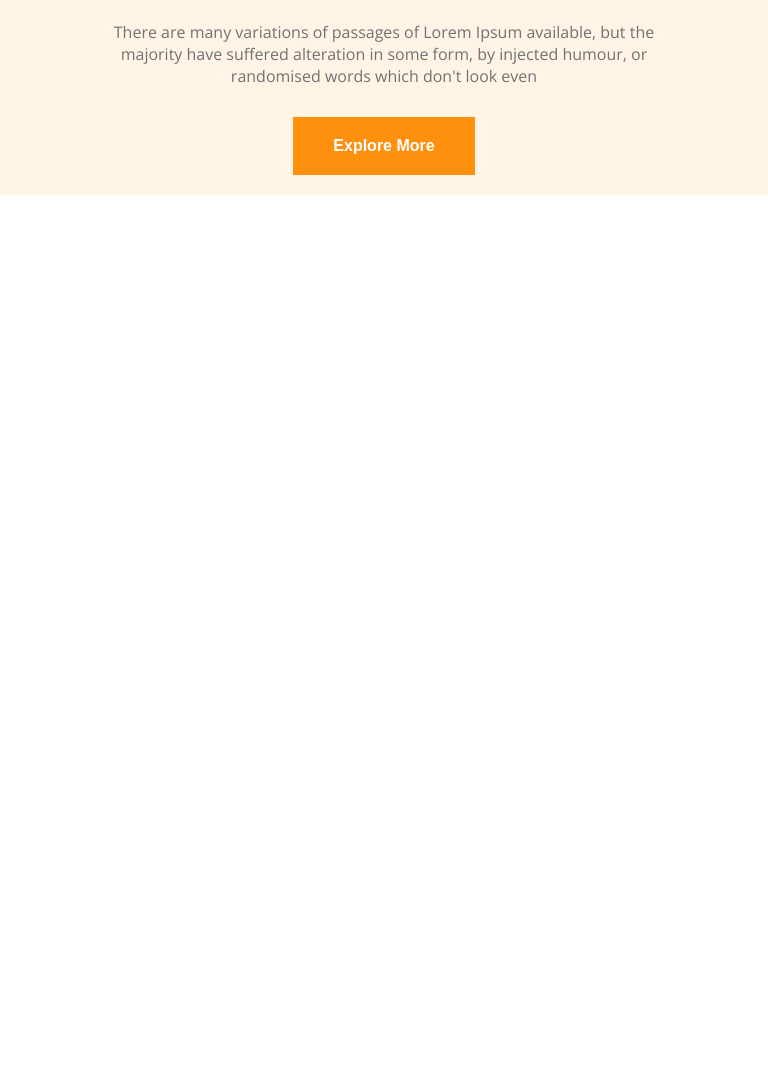
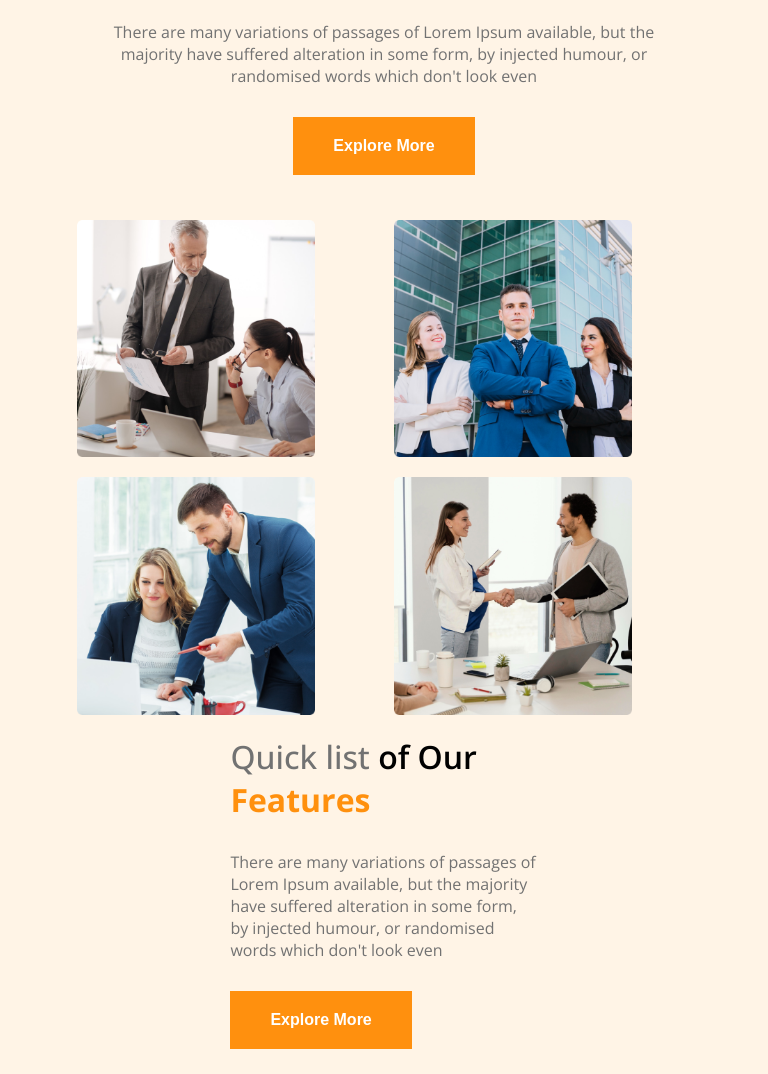
Before and after one commit to aanafiu/G3-Architecture, a plain HTML site: page index.html in a window 768 px wide. Shown: the part 673-1747 px from the top of the page. Before the commit the page ends 868 px from the top, so only its background shows below. Drawn offline with nearby package versions, Linux system fonts and the light colour scheme.

Commit message:
Team Section

```diff
--- a/index.html
+++ b/index.html
@@ -58,5 +58,28 @@
         </section>
       </main>
 
+      <!-- Team -->
+       <section class="team">
+        <div class="team-container">
+
+            <div class="team-img">
+                <img src="./images/team1.png" alt="team1">
+                <img src="./images/team2.png" alt="team2">
+                <img src="./images/team3.png" alt="team3">
+                <img src="./images/team4.png" alt="team4">
+            </div>
+
+            <div class="team-details">
+                <h1 class="team-headline">Quick list <span style="font-weight:600 ; color: black;">of Our</span>
+                    <span style="color: rgba(255, 144, 14, 1);font-weight: bold;">Features</span> </h1>
+                <p class="all-p">
+                    There are many variations of passages of Lorem Ipsum available, but the majority have suffered alteration in some form, by injected humour, or randomised words which don't look even
+                </p>
+                <a href=""><button class="btn">Explore More</button></a>
+            </div>
+
+        </div>
+       </section>
+
 </body>
 </html>
--- a/style/style.css
+++ b/style/style.css
@@ -1,6 +1,7 @@
 *{
     margin: 0;
     padding: 0;
+    /* background-color: rgba(255, 144, 14, 0.1); */
 }
 /* font css */
 
@@ -124,6 +125,59 @@ main{
     height: 100%;
 }
 
+/* Team */
+.team{
+    width: 100%;
+    height: 100%;
+    /* margin: 20px auto; */
+    /* padding: 30px 0; */
+    background-color: rgba(255, 144, 14, 0.1);
+}
+.team-container{
+    /* background-color: aquamarine; */
+    width: 90%;
+    display: flex;
+    justify-content: space-around;
+    align-items: center;
+    /* text-align: center; */
+    margin: 0px auto;
+    padding: 50px 20px;
+    gap: 20px;
+}
+.team-img{
+    width: 100%;
+    display: grid;
+    grid-template-columns: repeat(2,1fr);
+    gap: 20px;
+}
+.team-img img{
+    width: 100%;
+}
+
+.team-details{
+    width: 60%;
+    /* max-width: 600px; */
+    display: flex;
+    flex-direction: column;
+    gap: 30px;
+}
+.team-headline{
+    font-size: 45px;
+    color: rgba(114, 114, 114, 1);
+    font-weight: 500;
+    width: 70%;
+    /* background-color: beige; */
+}
+
+
+
+
+
+
+
+
+
+
 
 /* Media 610px */
 @media screen and (max-width:610px) {
@@ -163,7 +217,7 @@ main{
         font-size: 1em;
     }
     .btn{
-        font-size: 1em;
+        font-size: 1rem;
     }
 
     /* hero  */
@@ -177,6 +231,18 @@ main{
         font-size: 2.5em;
         line-height: 1em;
     }
+
+
+        /* Team */
+
+        .team-container{
+            flex-direction: column;
+        }
+        .team-headline{
+            font-size: 2em;
+
+        }
+
 }
 
 
@@ -187,7 +253,7 @@ main{
         font-size: 1em;
     }
     .btn{
-        font-size: 1em;
+        font-size: 1rem;
     }
 
     header{
@@ -256,6 +322,30 @@ main{
             margin: 0 auto;
         }
 
+        /* Team */
+
+        .team-container{
+            width: 80%;
+            padding: 25px 10px;
+            flex-direction: column;
+        }
+        .team-details{
+            width: 50%;
+            gap: 30px;
+        }
+        .team-headline{
+            font-size: 2rem;
+            width: 100%;
+            /* max-width: 600px; */
+
+        }
+        .team-img img{
+            /* flex: 1; */
+            width: 80%;
+        }
+
+
+
 
 
 }
```
